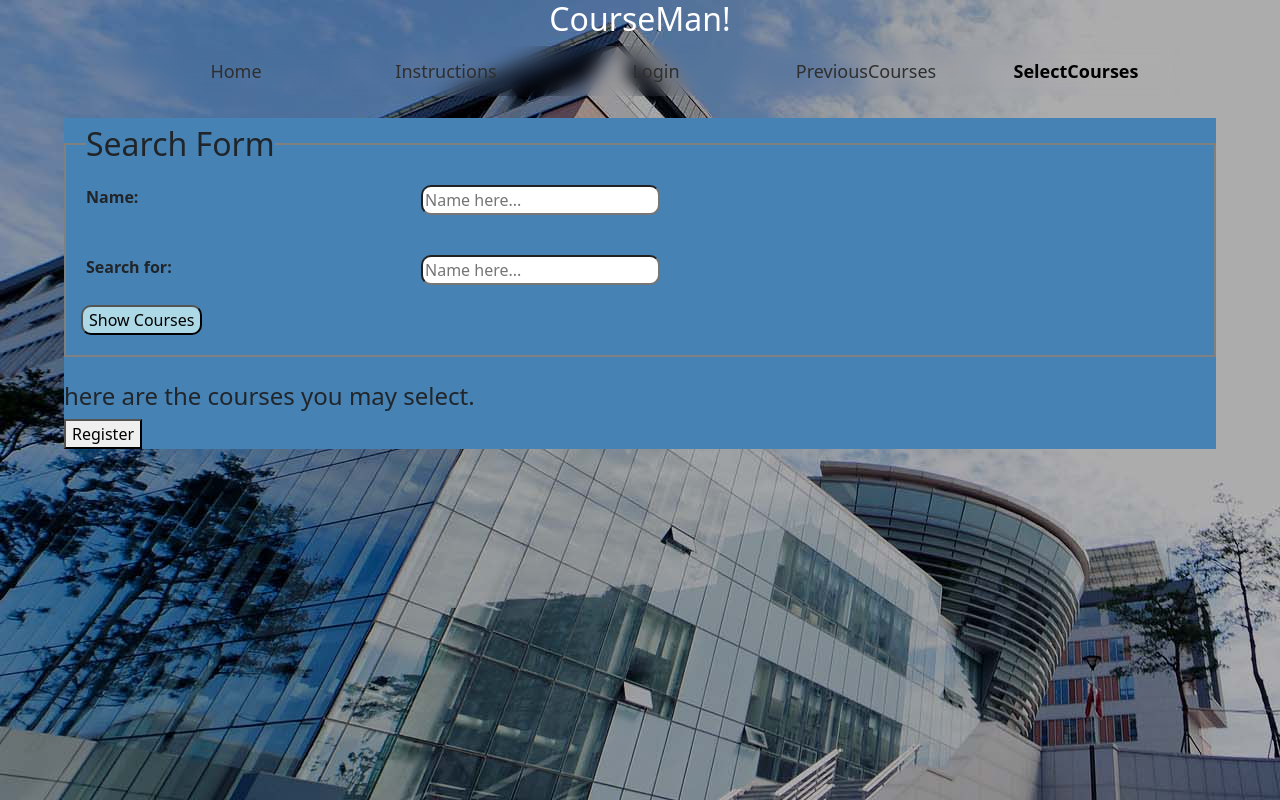
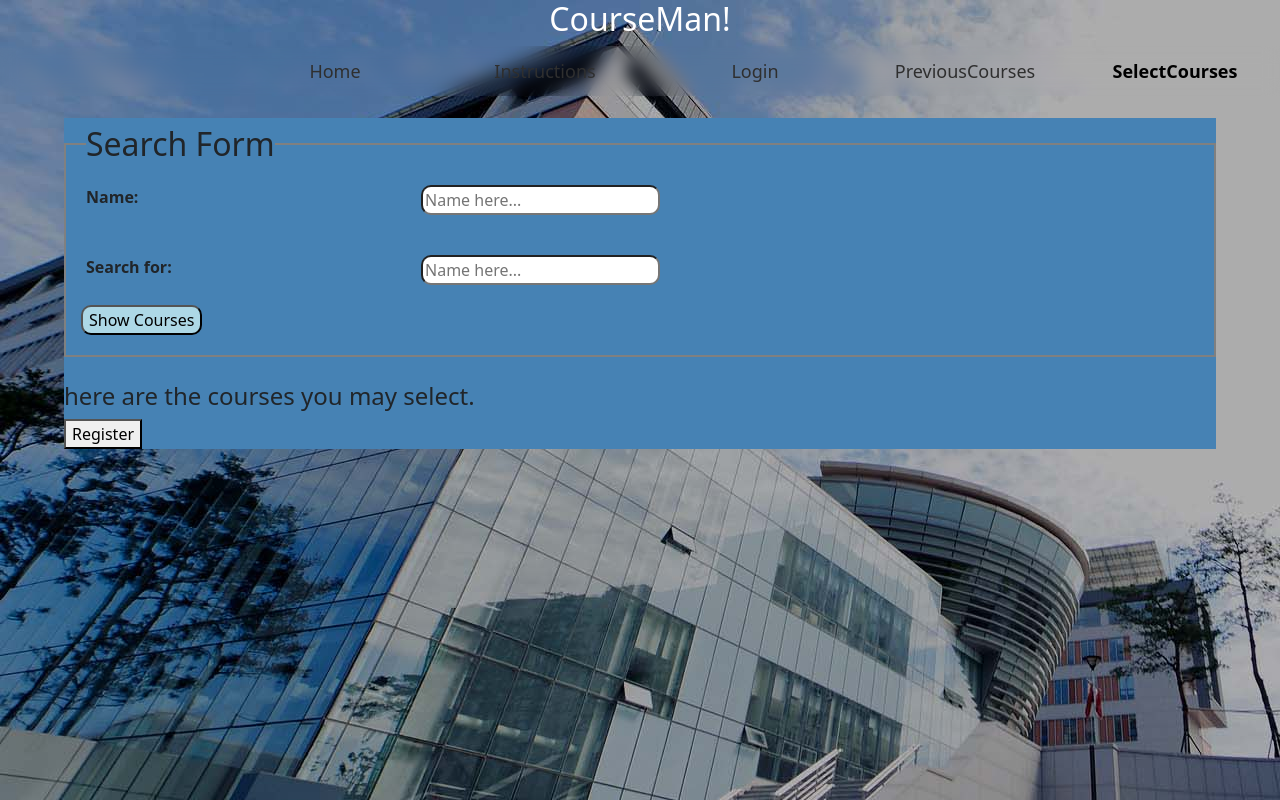
Before and after one commit to JuyeeMyeong/web_project_cse316, a React (Create React App) app: page /SelectCourses in a window 1280 px wide. Built offline with nearby package versions, Linux system fonts and the light colour scheme.

Commit message:
#2 navbar modification (selectCourses page)

```diff
--- a/src/App.css
+++ b/src/App.css
@@ -263,6 +263,10 @@ ul {
 
 }
 /***********         SelectCourses              ***********/
+.selectCoursePage {
+  width:100%;
+}
+
 .form-container {
   width: 90%;
   background-color: #4682B4;
--- a/src/components/SelectCourses.js
+++ b/src/components/SelectCourses.js
@@ -6,8 +6,9 @@ import Navbar from './Navbar';
 function SelectCourses() {
 
     return (
+    <div>
+        <Navbar />
         <div className="selectCoursePage d-flex flex-column align-items-center">
-            <Navbar />
 
             <div className="form-container d-flex flex-column">
                 <div className='searchForm'>
@@ -27,6 +28,7 @@ function SelectCourses() {
                 <Search/>
             </div>
         </div>
+    </div>
     );
 };
 
```
